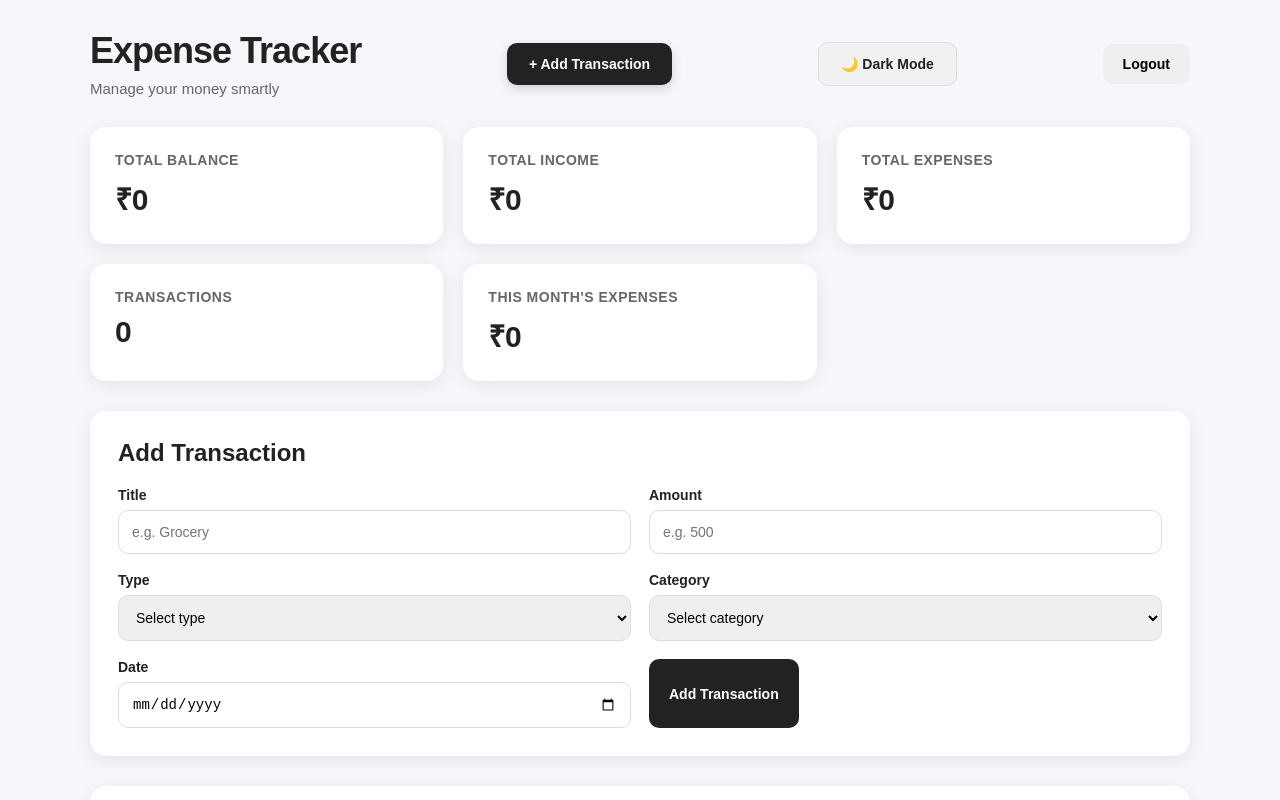
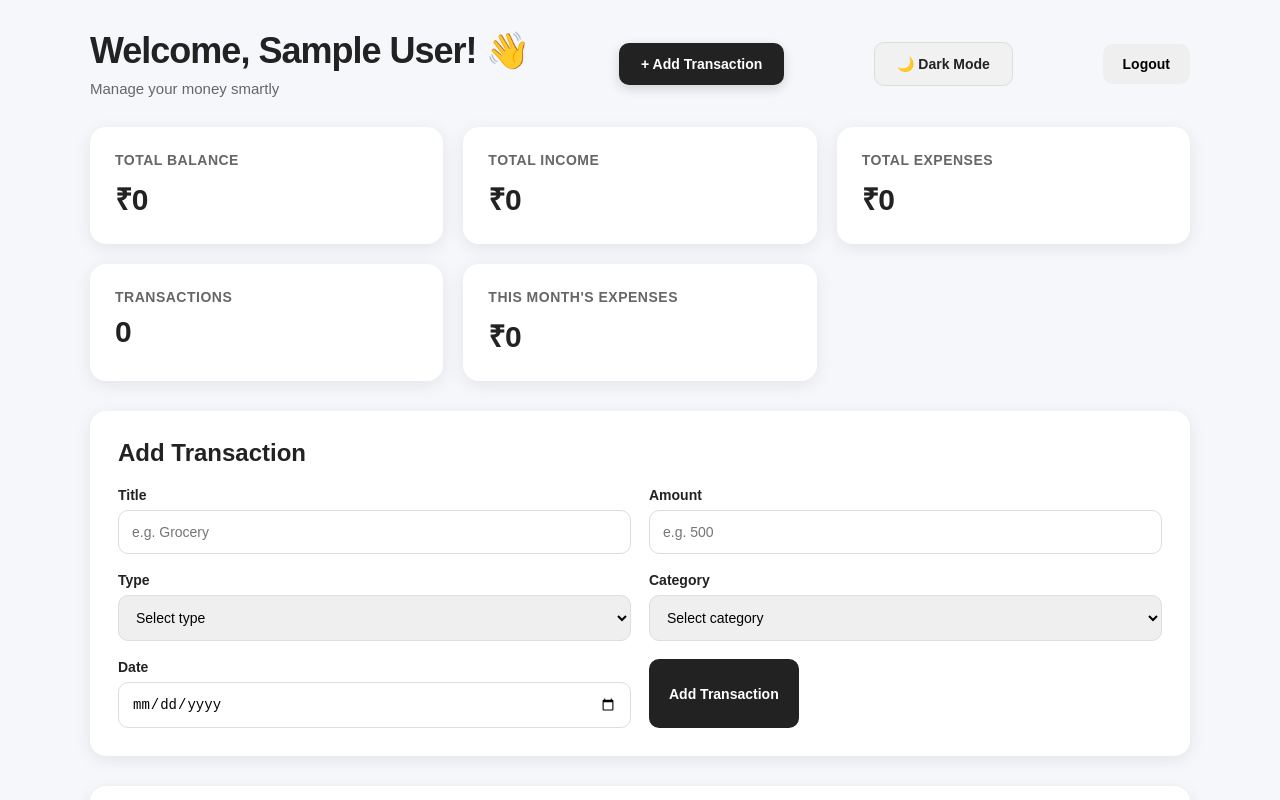
Before and after one commit to Akshatha722/expense-tracker, a website: page client/index.html in a window 1280 px wide. Shown: the top 800 px of the page. Drawn offline with nearby package versions, Linux system fonts and the light colour scheme; no server answers; sample sign-in values are in the browser's storage.

Commit message:
added personalized dashboard welcome message

```diff
--- a/client/index.html
+++ b/client/index.html
@@ -10,11 +10,11 @@
 </head>
 
 <body>
-<body>
+
 
     <header class="dashboard-header">
         <div>
-            <h1>Expense Tracker</h1>
+            <h1 id="welcomeMessage">Welcome!</h1>
             <p>Manage your money smartly</p>
         </div>
 
--- a/client/script.js
+++ b/client/script.js
@@ -1,3 +1,9 @@
+const token = localStorage.getItem("token");
+
+if (!token) {
+    window.location.href = "login.html";
+}
+
 const transactionForm = document.getElementById("transactionForm");
 const transactionList = document.getElementById("transactionList");
 
@@ -534,3 +540,10 @@ logoutBtn.addEventListener("click", function () {
 
     window.location.href = "home.html";
 });
+
+const user = JSON.parse(localStorage.getItem("user"));
+
+if (user) {
+    document.getElementById("welcomeMessage").textContent =
+        `Welcome, ${user.name}! 👋`;
+}
```
Also changed, not shown: 1 other file.
